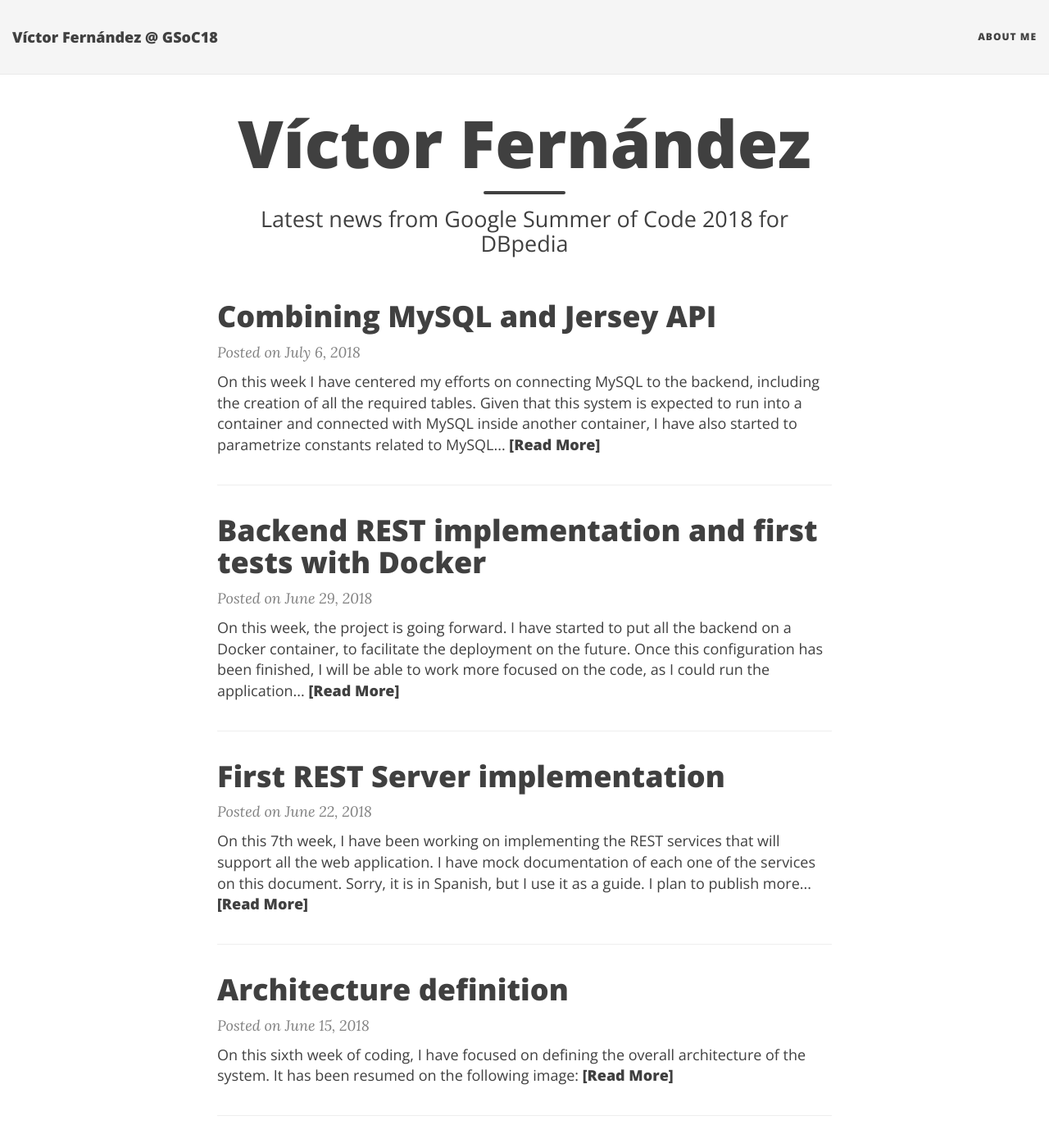
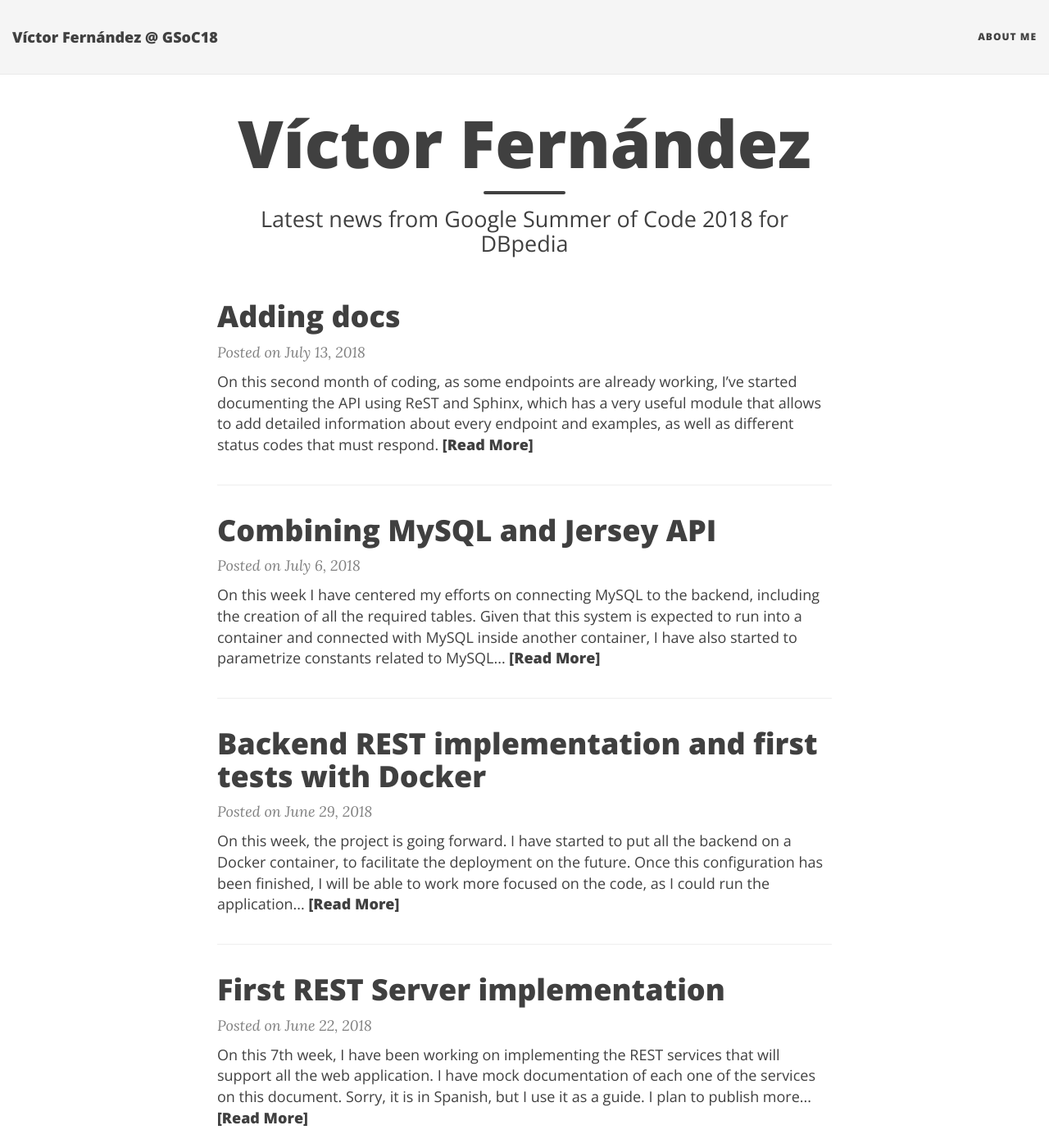
Before and after one commit to vfrico/dbpedia-gsoc-18, a Jekyll site: the page built from index.html, in a window 1280 px wide and 1400 px high. Shown: the whole window at 82% size. Built offline with Jekyll 4.4.1, drawn with Linux system fonts in a browser that asks for light colours; nearby versions of some CDN libraries; the list of posts is cut into pages by our own code; comment, search, counter and statistics services are not loaded; some of the changed text lies outside the part shown.

Commit message:
Adding post info for 13/07

```diff
--- a/_posts/2018-07-13-adding-docs.markdown
+++ b/_posts/2018-07-13-adding-docs.markdown
@@ -1,6 +1,12 @@
 ---
 layout: post
-published: false
+published: true
 title: Adding docs
 date: '2018-07-13'
 ---
+
+On this second month of coding, as some endpoints are already working, I've started documenting the API using ReST and Sphinx, which has a very useful module that allows to add detailed information about every endpoint and examples, as well as different status codes that must respond.
+
+This documenting framework allows to *compile* the documentation to multiple formats, as HTML or PDF. I could use any service like Read the docs to publish this information, but I've decided to use GitHub pages to make the HTML files available as a static web page.
+
+Although this could be the most signigicant change, I've been also working on improving the voting methods, as well as all the needed endpoints to "install" the application, that is, add all the needed tables on the database and basic information that makes possible the application to work, like voting types.
```
